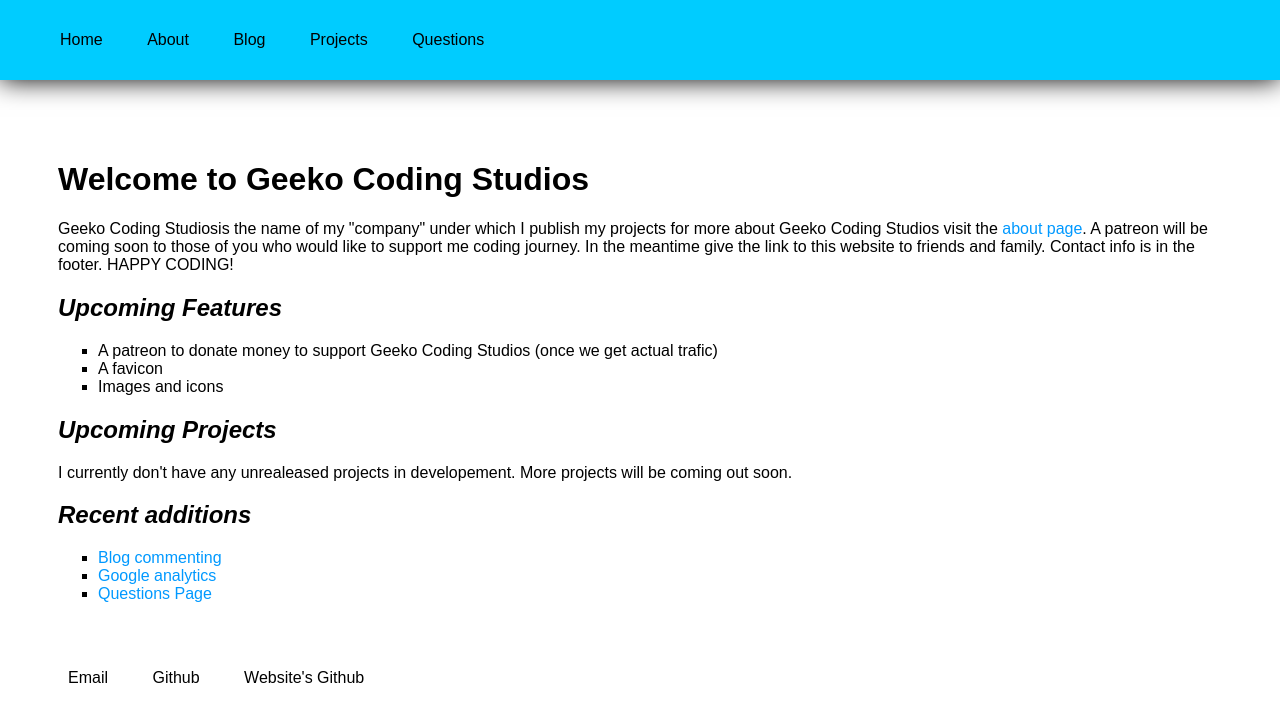
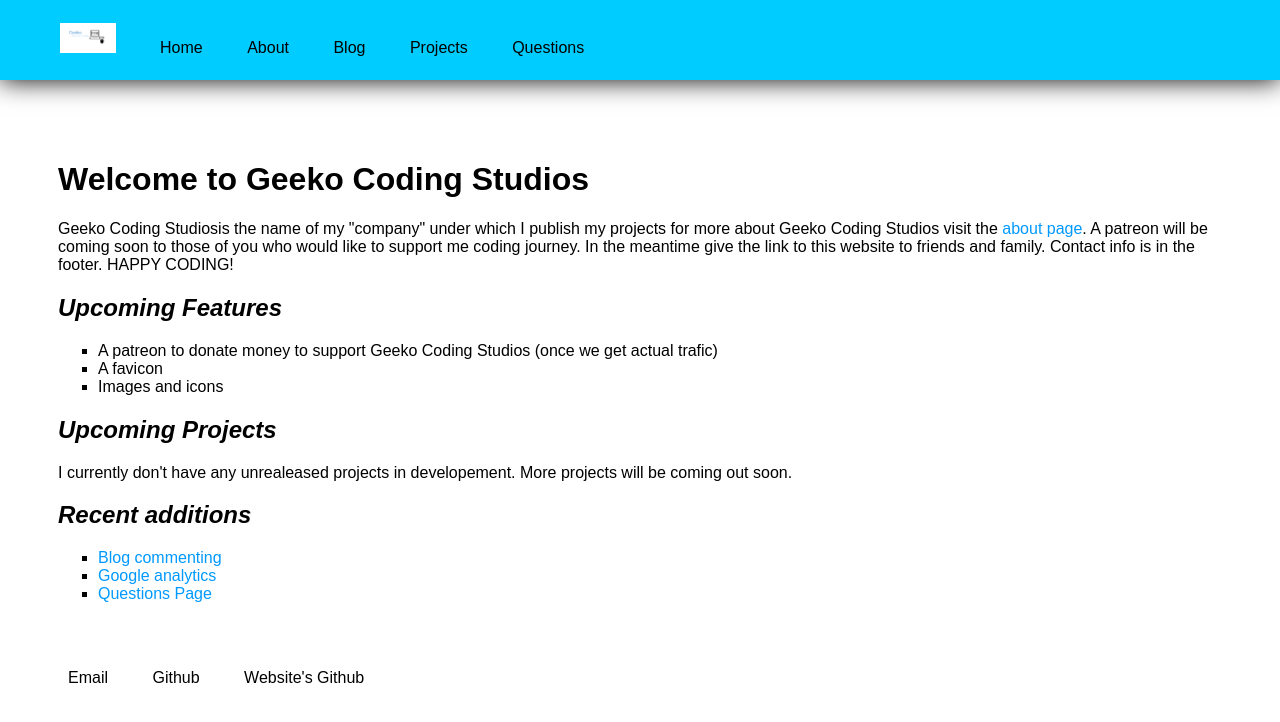
Before and after one commit to Geeko/geeko.github.io, a Jekyll site: the page built from index.html, in a window 1280 px wide. Shown: the top 722 px of the page. Built offline with Jekyll 4.4.1, drawn with Linux system fonts in a browser that asks for light colours.

Commit message:
Update default.html

```diff
--- a/_layouts/default.html
+++ b/_layouts/default.html
@@ -5,6 +5,7 @@
 		<header>
 			<nav>
 				<ul>
+					<li><img src="https://geeko.github.io/geekoIcon.png" height="30px" alt="Geeko Coding Studios logo"></li>
 					<li><a href="/">Home</a></li>
 					<li><a href="/about">About</a></li>
 					<li><a href="/blog">Blog</a></li>
```
